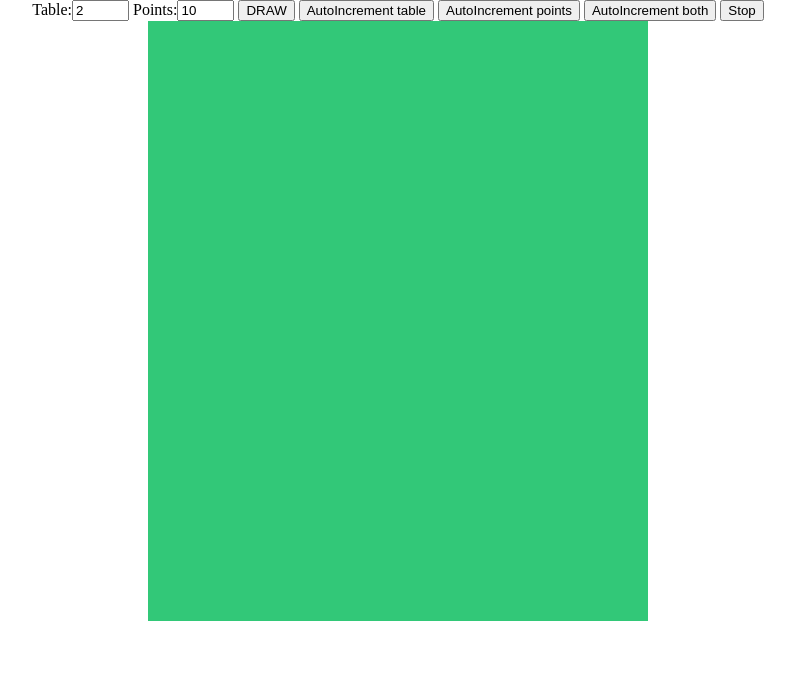
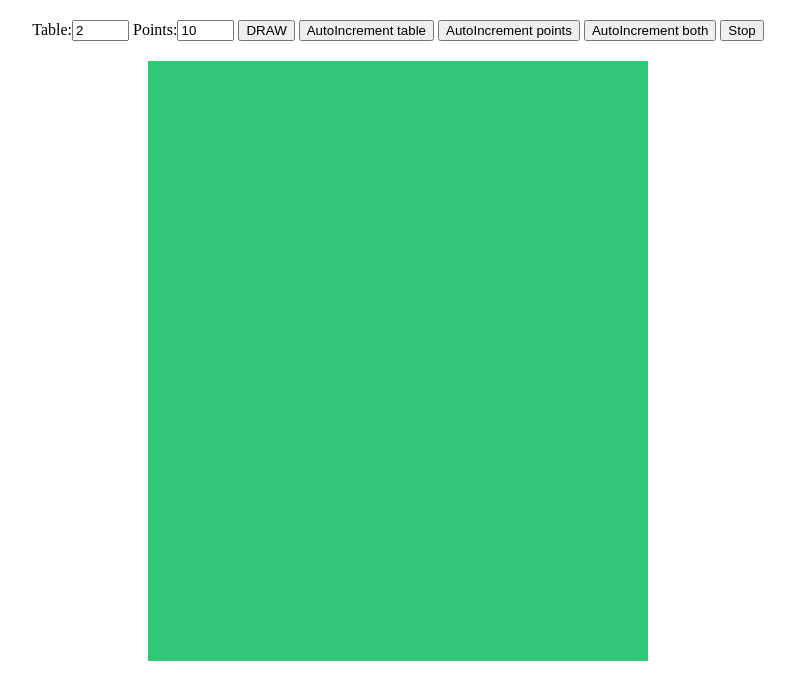
Before and after one commit to lloydjoseph/joseph_epsi_b2_js, a plain HTML site: page drawCircle/index.html in a window 1280 px wide. Shown: the whole page, without its empty margins (242-1037 px from the left). Drawn offline with Linux system fonts and the light colour scheme.

Commit message:
Update style.css

```diff
--- a/drawCircle/style.css
+++ b/drawCircle/style.css
@@ -12,3 +12,7 @@ html, body {
   margin: auto;
   display: block;
 }
+
+.inputdiv{
+	margin: 20px;
+}
```
